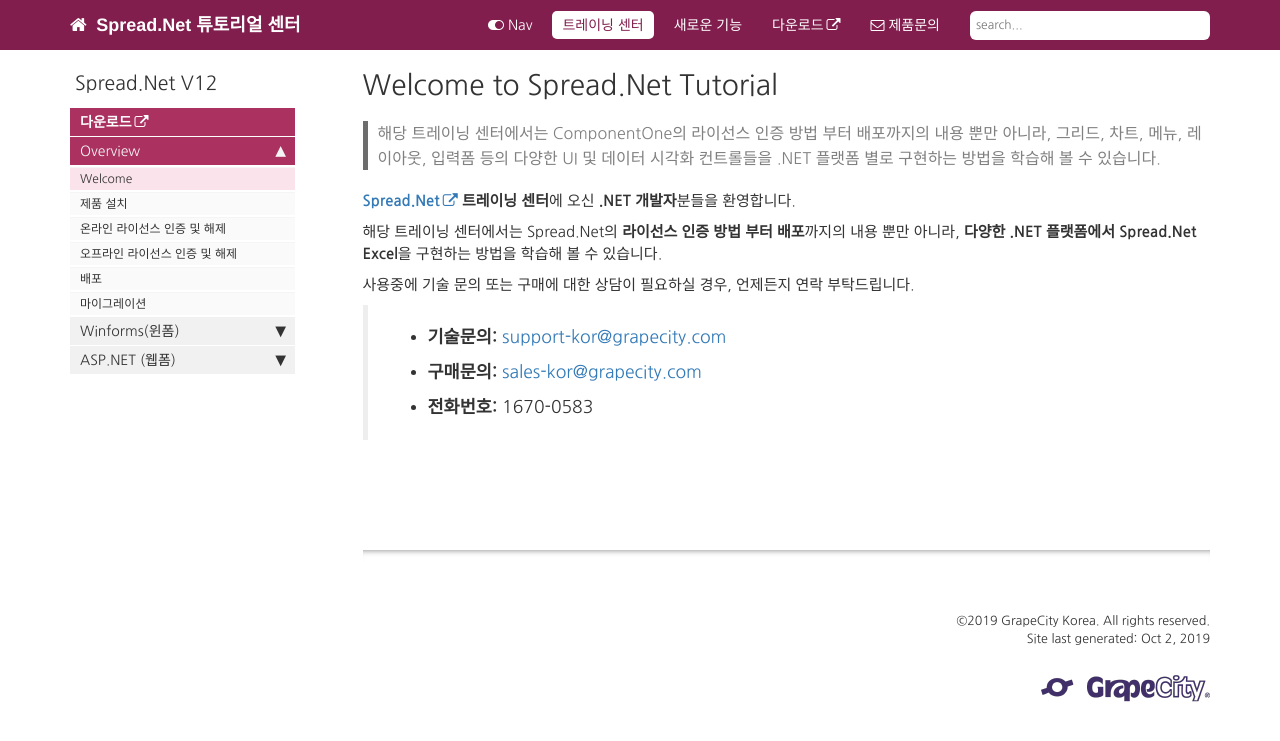
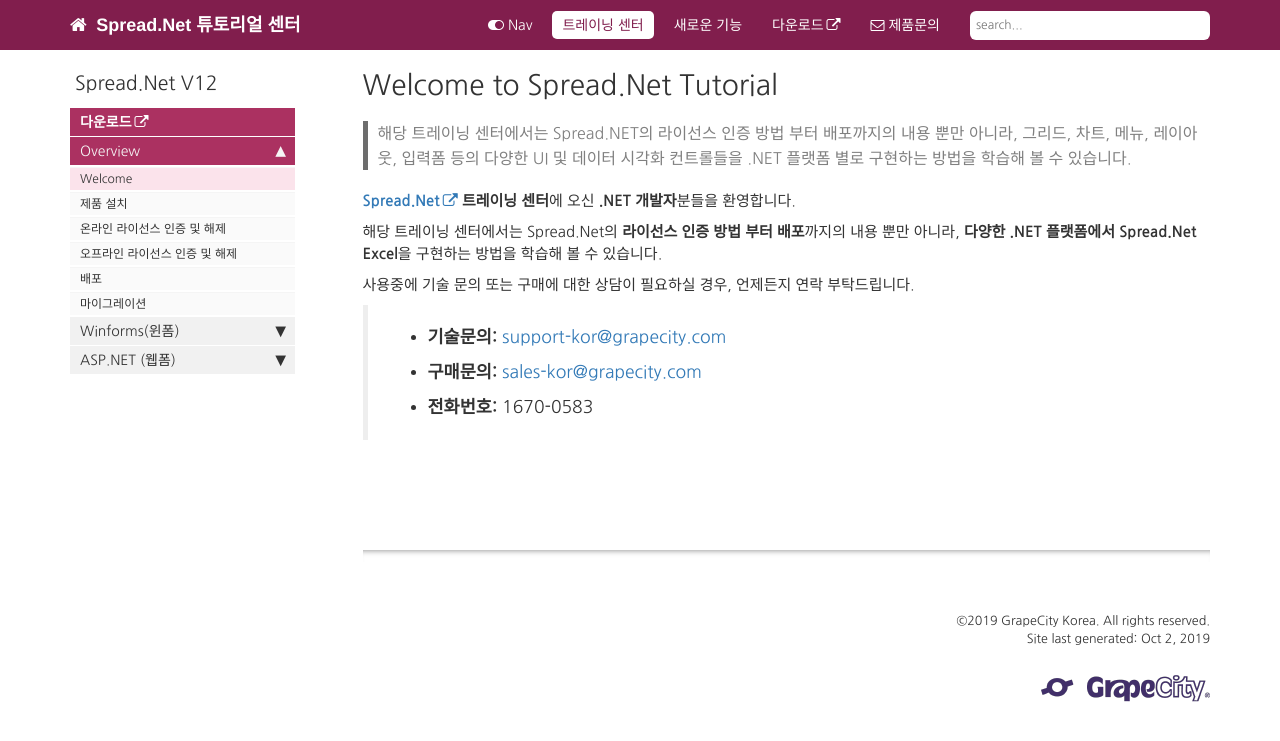
Before and after one commit to grapecity-korea/SP.NETraining.github.io, a Jekyll site: the page built from index.md, in a window 1280 px wide. Shown: the top 741 px of the page. Built offline with Jekyll 4.4.1, drawn with Linux system fonts in a browser that asks for light colours; comment, search, counter and statistics services are not loaded.

Commit message:
Update index.md

```diff
--- a/index.md
+++ b/index.md
@@ -3,10 +3,10 @@ title: "Welcome to Spread.Net Tutorial"
 keywords: Spread.Net Main
 sidebar: mydoc_sidebar
 permalink: index.html
-summary: 해당 트레이닝 센터에서는 ComponentOne의 라이선스 인증 방법 부터 배포까지의 내용 뿐만 아니라, 그리드, 차트, 메뉴, 레이아웃, 입력폼 등의 다양한 UI 및 데이터 시각화 컨트롤들을 .NET 플랫폼 별로 구현하는 방법을 학습해 볼 수 있습니다.
+summary: 해당 트레이닝 센터에서는 Spread.NET의 라이선스 인증 방법 부터 배포까지의 내용 뿐만 아니라, 그리드, 차트, 메뉴, 레이아웃, 입력폼 등의 다양한 UI 및 데이터 시각화 컨트롤들을 .NET 플랫폼 별로 구현하는 방법을 학습해 볼 수 있습니다.
 ---
 
-**[Spread.Net](https://www.grapecity.co.kr/componentone-enterprise) 트레이닝 센터**에 오신 **.NET 개발자**분들을 환영합니다.
+**[Spread.Net](https://www.grapecity.co.kr/spreadstudio) 트레이닝 센터**에 오신 **.NET 개발자**분들을 환영합니다.
 
 해당 트레이닝 센터에서는 Spread.Net의 **라이선스 인증 방법 부터 배포**까지의 내용 뿐만 아니라, **다양한 .NET 플랫폼에서 Spread.Net Excel**을 구현하는 방법을 학습해 볼 수 있습니다.
 
```
